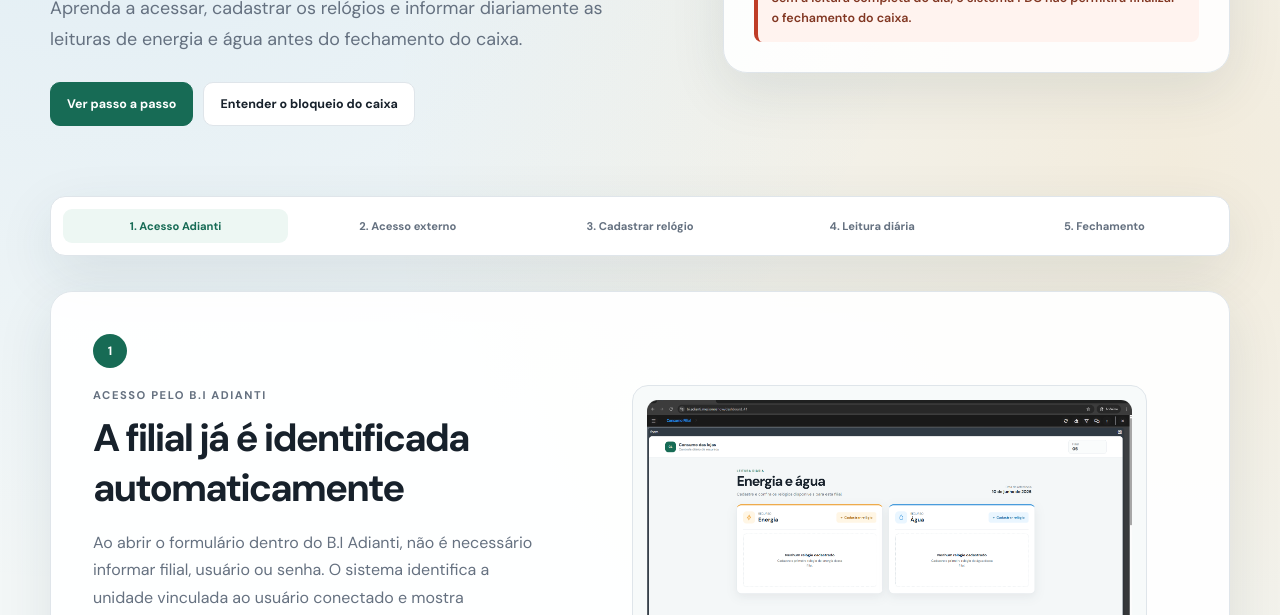
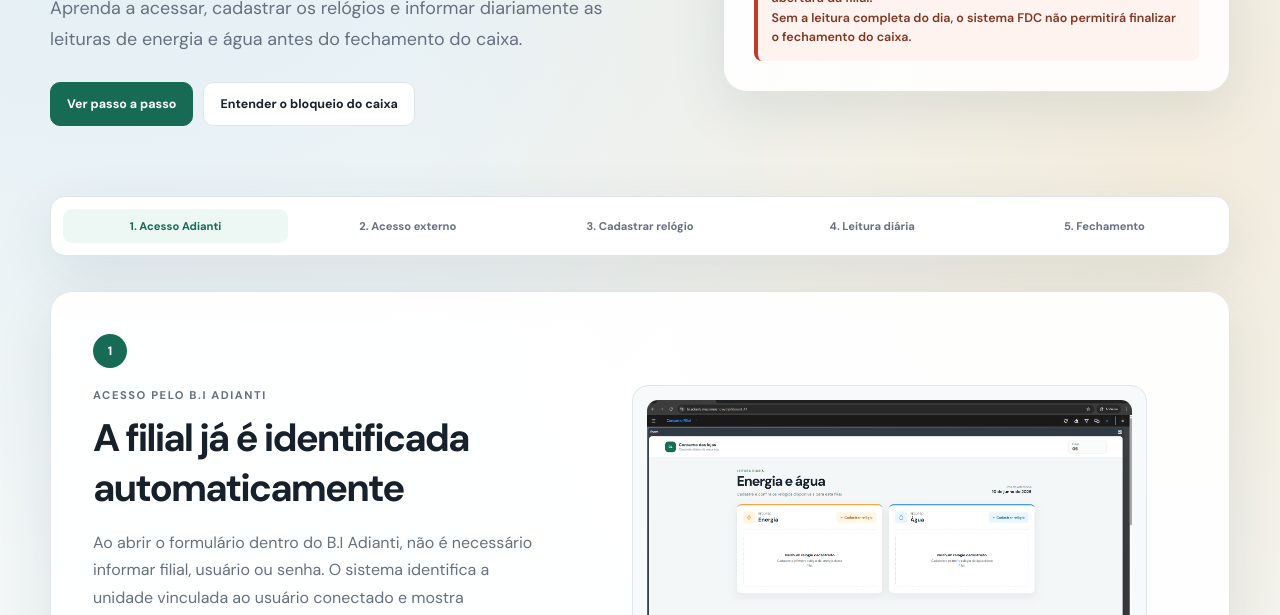
Before and after one commit to jeanmelosonoshow/consumo-loja, a website: page manual.html in a window 1280 px wide. Shown: the part 485-1100 px from the top of the page. Drawn offline with Linux system fonts and the light colour scheme.

Commit message:
atualiza norma de horario da leitura

```diff
--- a/manual.html
+++ b/manual.html
@@ -393,6 +393,8 @@
           Todos os relógios ativos da filial devem ser preenchidos todos os dias.
         </p>
         <div class="daily-rule">
+          A norma é coletar e registrar a leitura no primeiro horário de abertura
+          da filial.<br />
           Sem a leitura completa do dia, o sistema FDC não permitirá finalizar o
           fechamento do caixa.
         </div>
```
